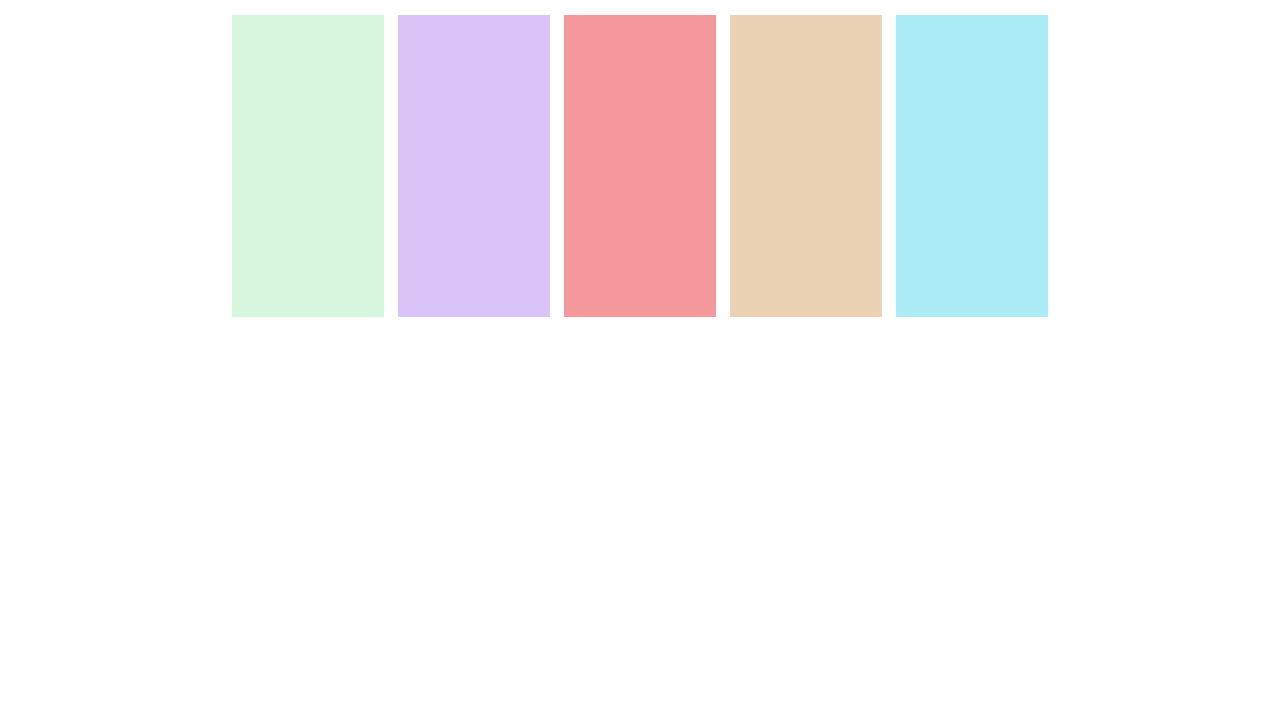
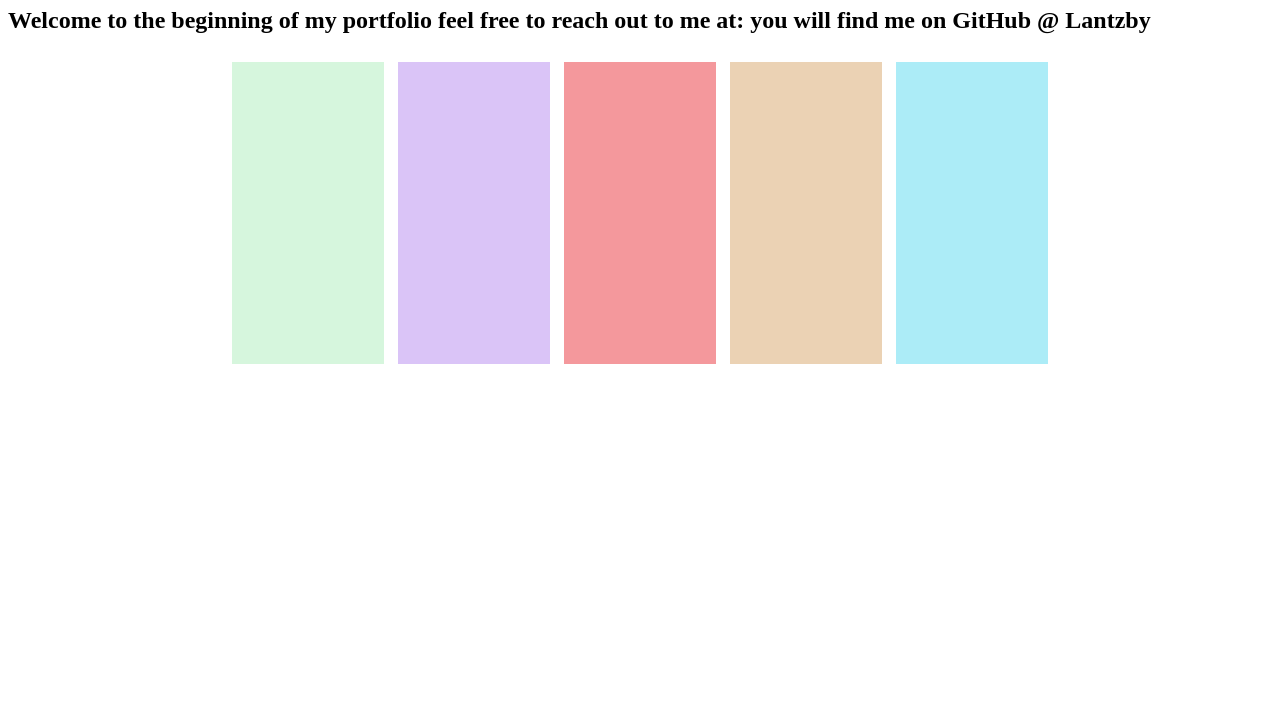
Before and after one commit to lantzby/adamlantz.dev, a plain HTML site: page index.html in a window 1280 px wide. Shown: the part 73-800 px from the top of the page. Drawn offline with nearby package versions, Linux system fonts and the light colour scheme.

Commit message:
Update index.html

```diff
--- a/index.html
+++ b/index.html
@@ -10,6 +10,7 @@
 
     <title>Adam's Playground</title>
     <h1 class="text-monospace">Adam's Playground</h1>
+    <h2>Welcome to the beginning of my portfolio feel free to reach out to me at: <link rel="email" href="adamrlantz@gmail.com"> you will find me on GitHub @ Lantzby </h2>
   </head>
   <body>
 
```
